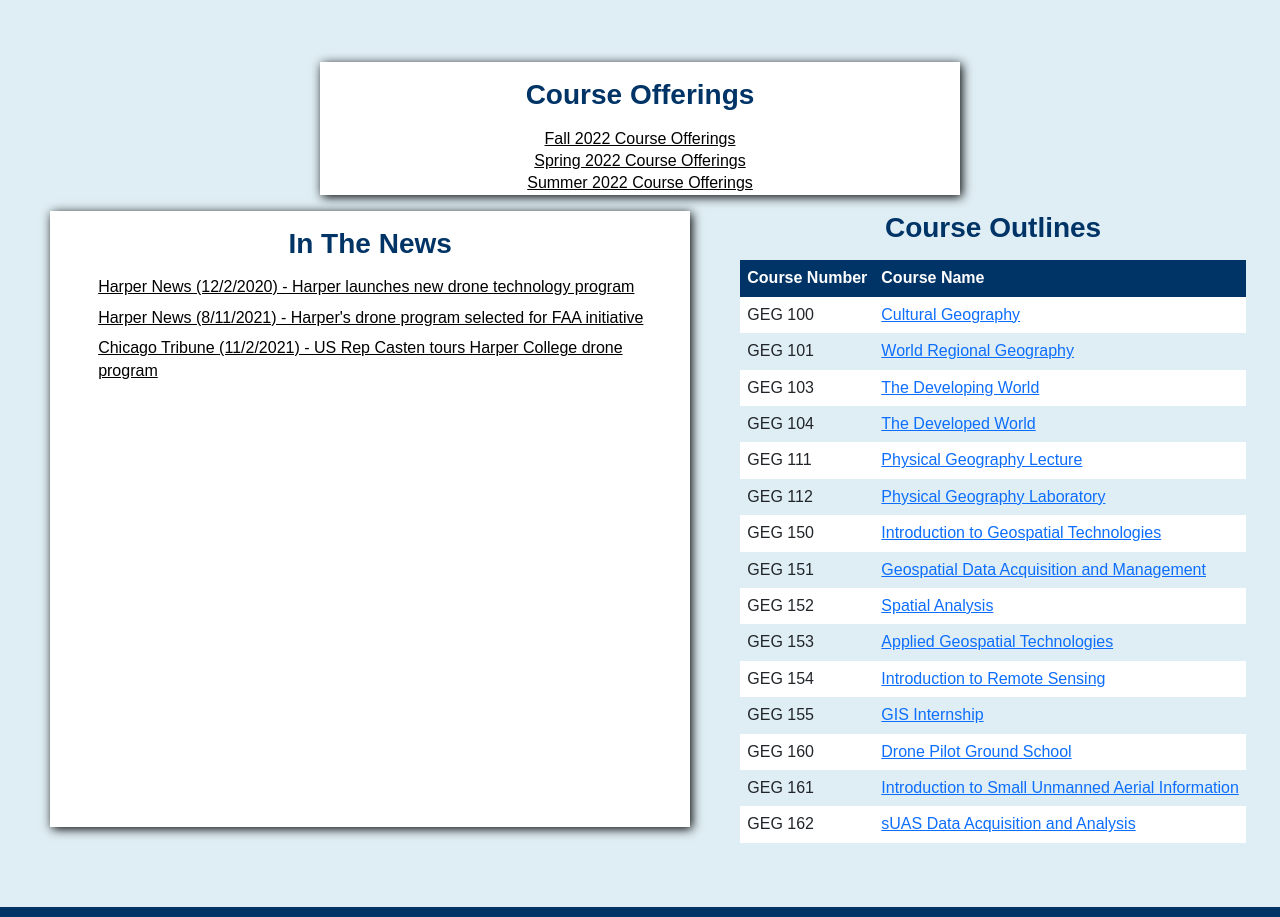
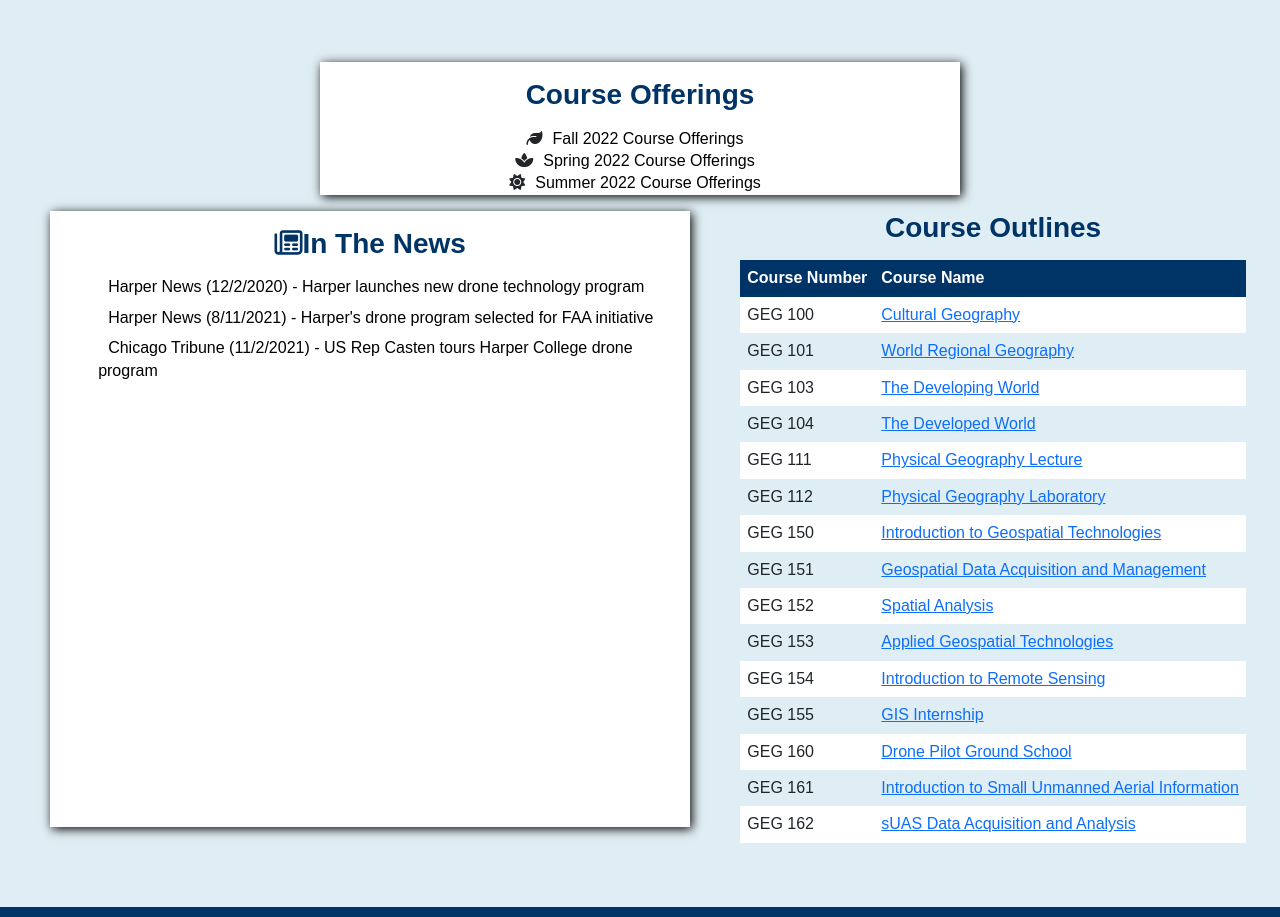
Before and after one commit to dennisgarbis/geography, a plain HTML site: page index-copy.html in a window 1280 px wide. Shown: the part 1637-2554 px from the top of the page. Drawn offline with nearby package versions, Linux system fonts and the light colour scheme.

Commit message:
added icons

```diff
--- a/css/styles-copy.css
+++ b/css/styles-copy.css
@@ -378,6 +378,8 @@ h3 {
     text-align: left;
     color: black;
     margin: 0 auto;
+    padding: 10px;
+    text-decoration: none;
 }
 
 .course-list {
--- a/index-copy.html
+++ b/index-copy.html
@@ -12,6 +12,9 @@
     <link href="https://cdn.jsdelivr.net/npm/bootstrap@5.0.2/dist/css/bootstrap.min.css" rel="stylesheet"
         integrity="sha384-EVSTQN3/azprG1Anm3QDgpJLIm9Nao0Yz1ztcQTwFspd3yD65VohhpuuCOmLASjC" crossorigin="anonymous">
     <link rel="stylesheet" href="css/styles-copy.css">
+    <link rel="stylesheet" href="https://cdnjs.cloudflare.com/ajax/libs/font-awesome/6.1.2/css/all.min.css"
+        integrity="sha512-1sCRPdkRXhBV2PBLUdRb4tMg1w2YPf37qatUFeS7zlBy7jJI8Lf4VHwWfZZfpXtYSLy85pkm9GaYVYMfw5BC1A=="
+        crossorigin="anonymous" referrerpolicy="no-referrer" />
     <title>Harper College Geography Department</title>
 </head>
 
@@ -113,16 +116,17 @@
                 <div class="top-container-flex">
                     <div class="field-box offerings">
                         <h3>Course Offerings</h3>
-                        <a href="https://sis.harpercollege.edu/prodban/bwckschd.p_get_crse_unsec?term_in=202335&sel_subj=dummy&sel_day=dummy&sel_schd=dummy&sel_insm=dummy&sel_camp=dummy&sel_levl=dummy&sel_sess=dummy&sel_instr=dummy&sel_ptrm=dummy&sel_attr=dummy&sel_subj=GEG&sel_crse=&sel_title=&sel_insm=%25&sel_from_cred=&sel_to_cred=&sel_camp=&sel_levl=%25&sel_ptrm=%25&sel_sess=%25&begin_hh=0&begin_mi=0&begin_ap=a&end_hh=0&end_mi=0&end_ap=a"
-                            target="_blank">Fall 2022 Course Offerings</a>
-                        <a href="https://sis.harpercollege.edu/prodban/bwckschd.p_get_crse_unsec?term_in=202265&sel_subj=dummy&sel_day=dummy&sel_schd=dummy&sel_insm=dummy&sel_camp=dummy&sel_levl=dummy&sel_sess=dummy&sel_instr=dummy&sel_ptrm=dummy&sel_attr=dummy&sel_subj=GEG&sel_crse=&sel_title=&sel_insm=%25&sel_from_cred=&sel_to_cred=&sel_camp=&sel_levl=%25&sel_ptrm=%25&sel_sess=%25&begin_hh=0&begin_mi=0&begin_ap=a&end_hh=0&end_mi=0&end_ap=a"
-                            target="_blank">Spring 2022 Course Offerings</a>
-                        <a href="https://sis.harpercollege.edu/prodban/bwckschd.p_get_crse_unsec?term_in=202295&sel_subj=dummy&sel_day=dummy&sel_schd=dummy&sel_insm=dummy&sel_camp=dummy&sel_levl=dummy&sel_sess=dummy&sel_instr=dummy&sel_ptrm=dummy&sel_attr=dummy&sel_subj=GEG&sel_crse=&sel_title=&sel_insm=%25&sel_from_cred=&sel_to_cred=&sel_camp=&sel_levl=%25&sel_ptrm=%25&sel_sess=%25&begin_hh=0&begin_mi=0&begin_ap=a&end_hh=0&end_mi=0&end_ap=a"
-                            target="_blank">Summer 2022 Course Offerings</a>
+                       <span class="icons"> <i class="fa-solid fa-leaf"></i><a
+                            href="https://sis.harpercollege.edu/prodban/bwckschd.p_get_crse_unsec?term_in=202335&sel_subj=dummy&sel_day=dummy&sel_schd=dummy&sel_insm=dummy&sel_camp=dummy&sel_levl=dummy&sel_sess=dummy&sel_instr=dummy&sel_ptrm=dummy&sel_attr=dummy&sel_subj=GEG&sel_crse=&sel_title=&sel_insm=%25&sel_from_cred=&sel_to_cred=&sel_camp=&sel_levl=%25&sel_ptrm=%25&sel_sess=%25&begin_hh=0&begin_mi=0&begin_ap=a&end_hh=0&end_mi=0&end_ap=a"
+                            target="_blank">Fall 2022 Course Offerings</a></span>
+                       <span><i class="fa-solid fa-spa"></i><a href="https://sis.harpercollege.edu/prodban/bwckschd.p_get_crse_unsec?term_in=202265&sel_subj=dummy&sel_day=dummy&sel_schd=dummy&sel_insm=dummy&sel_camp=dummy&sel_levl=dummy&sel_sess=dummy&sel_instr=dummy&sel_ptrm=dummy&sel_attr=dummy&sel_subj=GEG&sel_crse=&sel_title=&sel_insm=%25&sel_from_cred=&sel_to_cred=&sel_camp=&sel_levl=%25&sel_ptrm=%25&sel_sess=%25&begin_hh=0&begin_mi=0&begin_ap=a&end_hh=0&end_mi=0&end_ap=a"
+                            target="_blank">Spring 2022 Course Offerings</a></span>
+                       <span> <i class="fa-solid fa-sun"></i><a href="https://sis.harpercollege.edu/prodban/bwckschd.p_get_crse_unsec?term_in=202295&sel_subj=dummy&sel_day=dummy&sel_schd=dummy&sel_insm=dummy&sel_camp=dummy&sel_levl=dummy&sel_sess=dummy&sel_instr=dummy&sel_ptrm=dummy&sel_attr=dummy&sel_subj=GEG&sel_crse=&sel_title=&sel_insm=%25&sel_from_cred=&sel_to_cred=&sel_camp=&sel_levl=%25&sel_ptrm=%25&sel_sess=%25&begin_hh=0&begin_mi=0&begin_ap=a&end_hh=0&end_mi=0&end_ap=a"
+                            target="_blank">Summer 2022 Course Offerings</a></span>
                     </div>
                     <div class="field-box">
                         <div class="offerings">
-                            <h3>In The News</h3>
+                            <h3> <i class="fa-regular fa-newspaper"></i>In The News</h3>
                             <ul class="news-links">
 
                                 <li class="list-item"><a
@@ -248,7 +252,11 @@
     </div>
     <script src="https://cdn.jsdelivr.net/npm/bootstrap@5.0.2/dist/js/bootstrap.bundle.min.js"
         integrity="sha384-MrcW6ZMFYlzcLA8Nl+NtUVF0sA7MsXsP1UyJoMp4YLEuNSfAP+JcXn/tWtIaxVXM" crossorigin="anonymous">
-        </script>
+    </script>
+
+    <script src="https://cdnjs.cloudflare.com/ajax/libs/font-awesome/6.1.2/js/fontawesome.min.js"
+        integrity="sha512-TXHaOs+47HgWwY4hUqqeD865VIBRoyQMjI27RmbQVeKb1pH1YTq0sbuHkiUzhVa5z0rRxG8UfzwDjIBYdPDM3Q=="
+        crossorigin="anonymous" referrerpolicy="no-referrer"></script>
 </body>
 
 </html>
```
